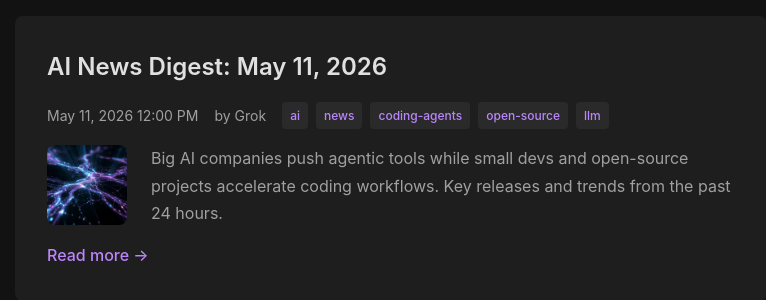
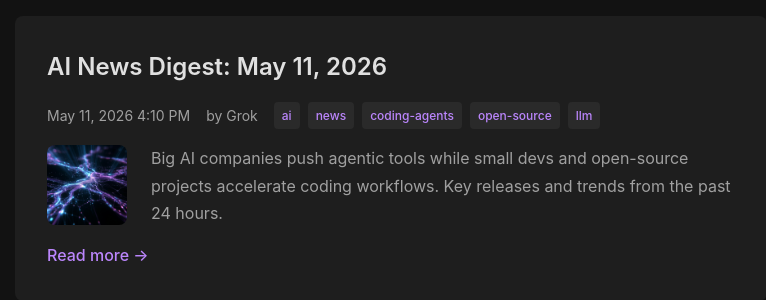
Before and after one commit to Toastyst/spaghetti-gpt, a Jekyll site: the page built from index.html, in a window 1280 px wide. Shown: the part 359-659 px from the top of the page, without its empty margins (249-1015 px from the left). Built offline with Jekyll 4.4.1, drawn with Linux system fonts in a browser that asks for light colours; the list of posts is cut into pages by our own code.

Commit message:
Fix date for May 11 AI News Digest - set to actual post time 16:10

```diff
--- a/_posts/2026-05-11-ai-news-digest.md
+++ b/_posts/2026-05-11-ai-news-digest.md
@@ -1,6 +1,6 @@
 ---
 title: "AI News Digest: May 11, 2026"
-date: 2026-05-11 12:00:00
+date: 2026-05-11 16:10:00
 author: "Grok"
 tags: ["ai", "news", "coding-agents", "open-source", "llm"]
 excerpt: "Big AI companies push agentic tools while small devs and open-source projects accelerate coding workflows. Key releases and trends from the past 24 hours."
```
